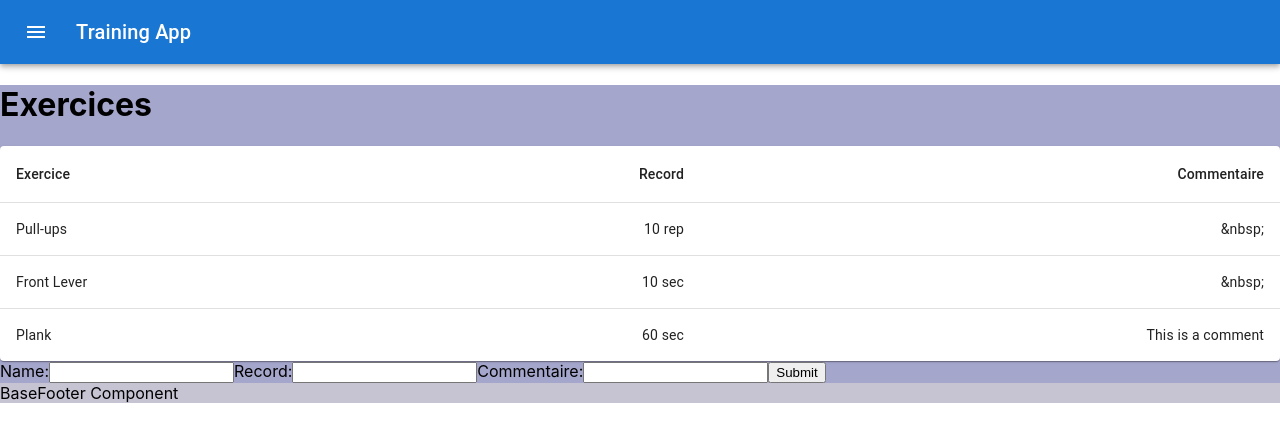
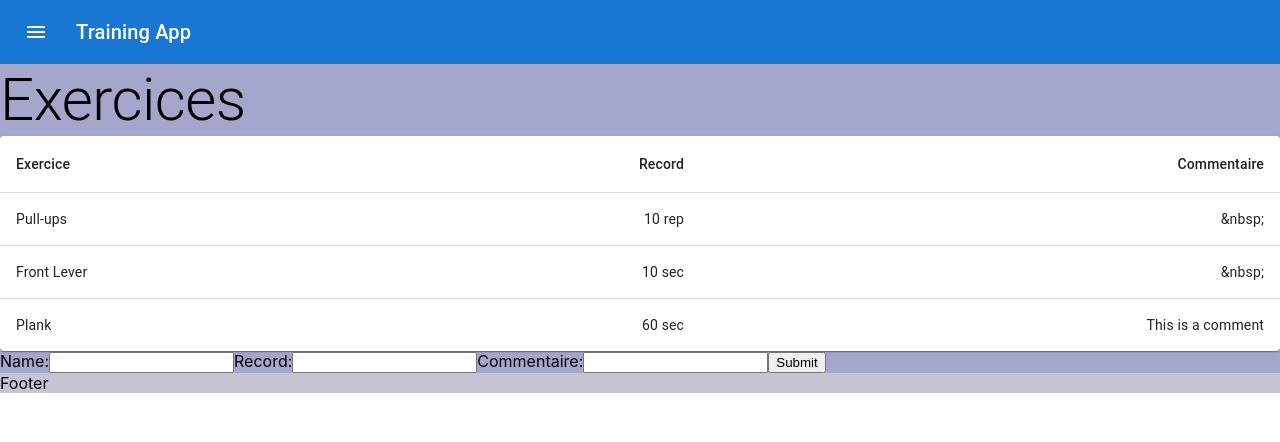
Before and after one commit to LucasVivas/training-app, a React (Create React App) app: page / in a window 1280 px wide. Shown: the top 442 px of the page. Built offline with nearby package versions, Linux system fonts and the light colour scheme; data requests are answered from the project's data file.

Commit message:
change color

```diff
--- a/src/components/base/BaseFooter/BaseFooter.jsx
+++ b/src/components/base/BaseFooter/BaseFooter.jsx
@@ -4,7 +4,7 @@ import './BaseFooter.css';
 function BaseFooter() {
   return (
     <div className="BaseFooter" data-testid="BaseFooter">
-      BaseFooter Component
+      Footer
     </div>
   );
 }
--- a/src/components/base/BaseMain/BaseMain.jsx
+++ b/src/components/base/BaseMain/BaseMain.jsx
@@ -1,12 +1,15 @@
 import React from 'react';
 import './BaseMain.css';
+import Typography from '@mui/material/Typography';
 import AddExerciceForm from '../AddExerciceForm';
 import ExerciceList from '../ExerciceList';
 
 function BaseMain() {
   return (
     <div className="BaseMain" data-testid="BaseMain">
-      <h1>Exercices</h1>
+      <Typography variant="h2" component="h1" sx={{ flexGrow: 1 }}>
+        Exercices
+      </Typography>
       <ExerciceList />
       <AddExerciceForm />
     </div>
```
Also changed, not shown: 1 other file (tests, documents, lock files or other folders).
